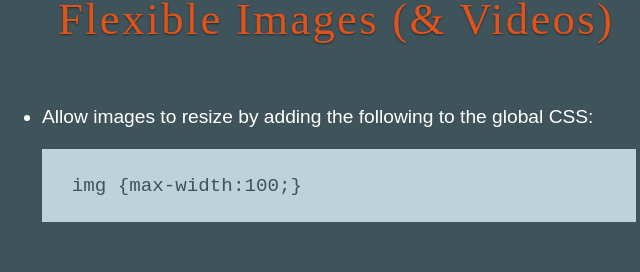
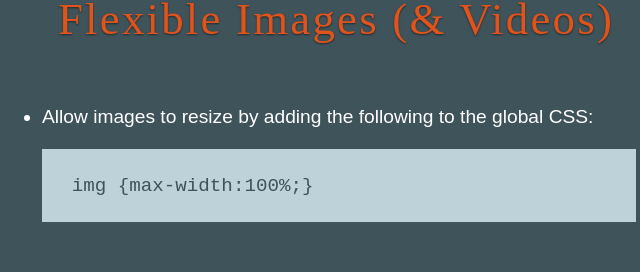
Before and after one commit to samkap/rwd-checklist, a plain HTML site: page index.html in a window 1280 px wide. Shown: the part 3801-4073 px from the top of the page, 304-944 px from the left. Drawn offline with Linux system fonts and the light colour scheme.

Commit message:
Fix `img` style
Adds percent units to the `img` style.

```diff
--- a/index.html
+++ b/index.html
@@ -90,7 +90,7 @@
         <li>
             <div class="steps">
                <p>Allow images to resize by adding the following to the global CSS:
-                <code>img {max-width:100;}</code></p>
+                <code>img {max-width:100%;}</code></p>
             </div>
         </li>
         <li>
```
